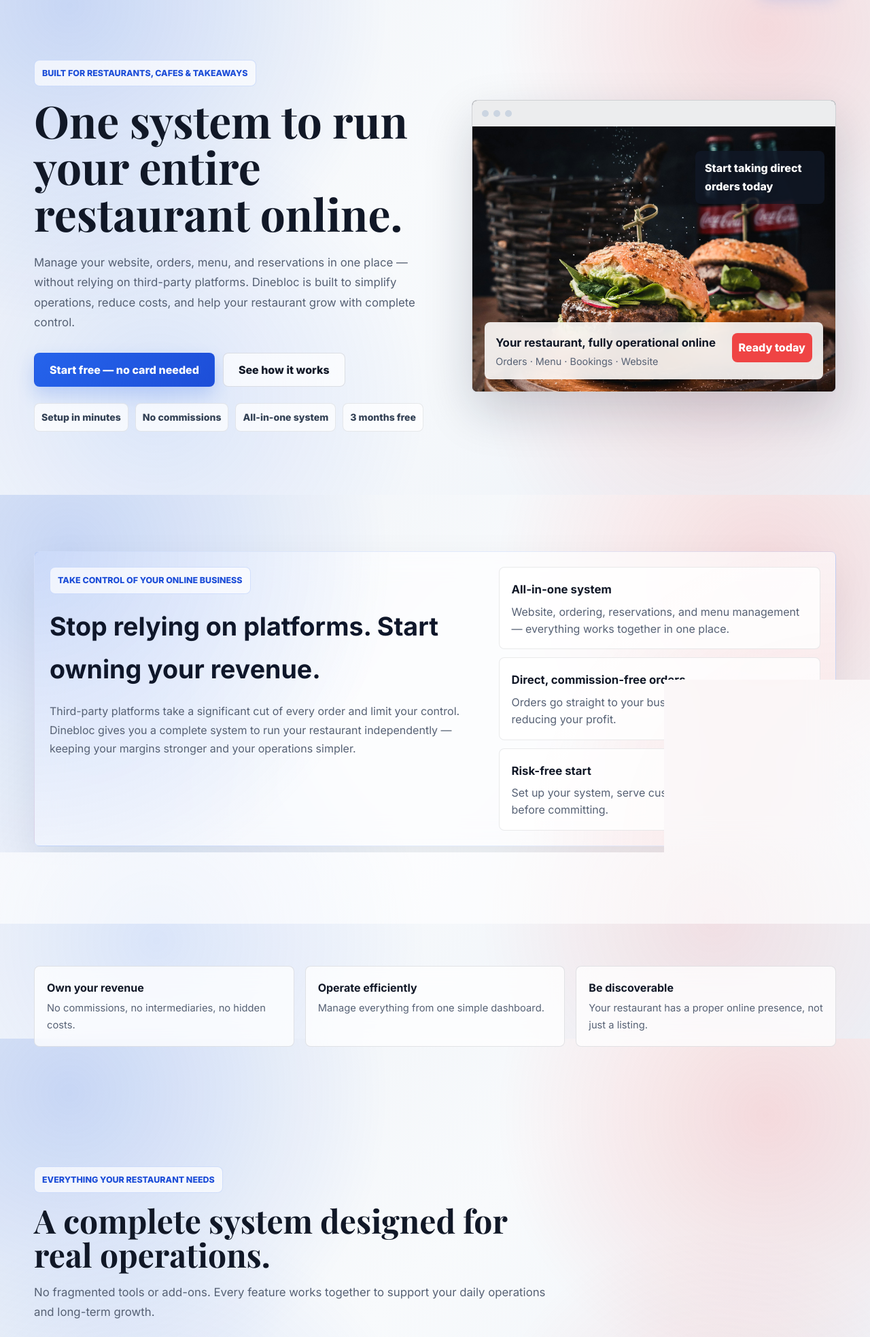
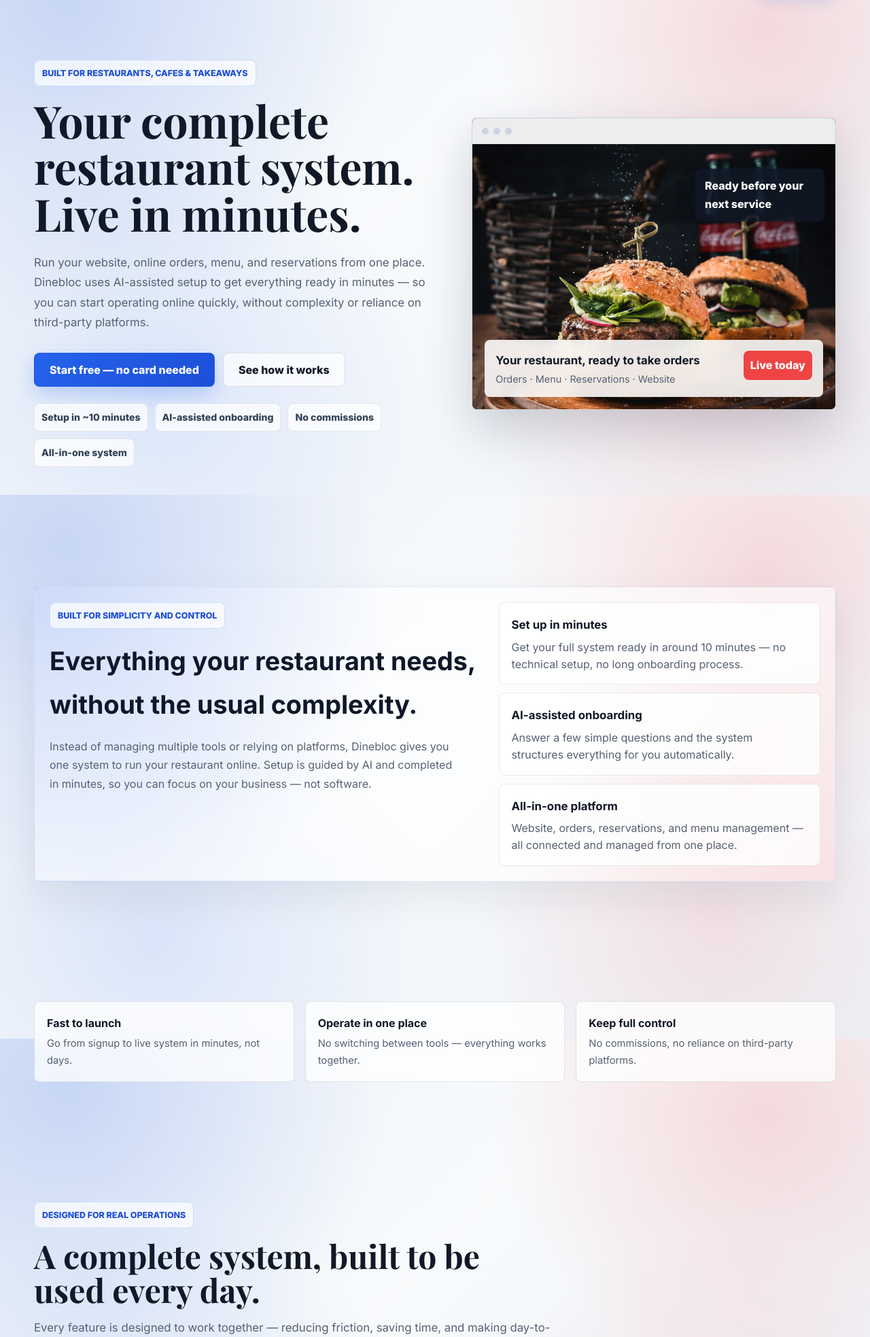
Before and after one commit to HadiHussain1/siteblocc, a Flask app: page / in a window 1280 px wide. Shown: the part 72-2039 px from the top of the page at 68% size. Run offline with Flask 3, Linux system fonts and the light colour scheme.

Commit message:
more fixes

```diff
--- a/templates/landing.html
+++ b/templates/landing.html
@@ -3,33 +3,32 @@
 <head>
   <meta charset="UTF-8">
   <meta name="viewport" content="width=device-width, initial-scale=1.0">
-  <title>Dinebloc — All-in-One Restaurant System to Grow Your Orders & Revenue</title>
+  <title>Dinebloc — All-in-One Restaurant System with Fast Setup & AI Assistance</title>
 
-  <meta name="description" content="Run your entire restaurant online from one system. Website, ordering, reservations, menus and more — set up in minutes. No commissions. Built for real restaurants in Australia.">
+  <meta name="description" content="Set up your complete restaurant system in minutes. Website, ordering, menu, and reservations — powered by AI and built to run everything in one place. No commissions.">
   <meta name="robots" content="index, follow">
-  <meta name="keywords" content="restaurant system australia, online ordering system restaurant, restaurant website and ordering, commission free ordering, restaurant management platform, takeaway system australia">
+  <meta name="keywords" content="restaurant system australia, online ordering system, AI restaurant setup, fast restaurant website setup, commission free ordering">
   <link rel="canonical" href="https://dinebloc.com/">
 
   <meta property="og:type" content="website">
-  <meta property="og:title" content="Dinebloc — All-in-One Restaurant System to Grow Your Orders & Revenue">
-  <meta property="og:description" content="Manage your entire restaurant online — website, orders, menu and reservations in one place. No commissions. Live in minutes.">
+  <meta property="og:title" content="Dinebloc — All-in-One Restaurant System">
+  <meta property="og:description" content="AI-assisted setup builds your restaurant system in minutes. Orders, menu, reservations — all in one place, no commissions.">
   <meta property="og:image" content="https://dinebloc.com/static/logo.png">
   <meta property="og:url" content="https://dinebloc.com">
 
   <meta name="twitter:card" content="summary_large_image">
-  <meta name="twitter:title" content="Dinebloc — All-in-One Restaurant System">
-  <meta name="twitter:description" content="Your complete restaurant system — not just a website. Orders, menus, bookings and more. No commissions.">
+  <meta name="twitter:title" content="Dinebloc — Restaurant System, Not Just a Website">
+  <meta name="twitter:description" content="AI-powered setup. Live in minutes. One system to run your restaurant online.">
 
   <link href="https://fonts.googleapis.com/css2?family=Inter:wght@400;500;600;700;800&family=Playfair+Display:wght@600;700&display=swap" rel="stylesheet">
   <link rel="stylesheet" href="{{ url_for('static', filename='css/main.css') }}">
   <link rel="stylesheet" href="{{ url_for('static', filename='css/animations.css') }}">
-  <link rel="icon" href="{{ url_for('uploads', filename='logo.webp') }}" sizes="any">
-  <link rel="shortcut icon" href="{{ url_for('uploads', filename='logo.webp') }}">
-  <link rel="apple-touch-icon" href="{{ url_for('uploads', filename='logo.webp') }}">
 </head>
+
 <body class="dinebloc-page">
 
-  <header class="sb-nav">
+
+    <header class="sb-nav">
     <div class="sb-container sb-nav-inner">
       <a class="sb-logo" href="{{ url_for('index') }}"><img class="sb-logo-mark" src="{{ url_for('uploads', filename='logo.webp') }}" alt="" aria-hidden="true">Dinebloc</a>
       <button class="sb-nav-toggle" aria-label="Toggle navigation" aria-expanded="false"><span></span><span></span><span></span></button>
@@ -46,14 +45,18 @@
     </div>
   </header>
 
+
 <main>
 
 <section class="sb-hero">
 <div class="sb-container sb-hero-grid">
+
 <div class="sb-hero-copy">
 <span class="sb-kicker">Built for restaurants, cafes & takeaways</span>
-<h1>One system to run your entire restaurant online.</h1>
-<p>Manage your website, orders, menu, and reservations in one place — without relying on third-party platforms. Dinebloc is built to simplify operations, reduce costs, and help your restaurant grow with complete control.</p>
+
+<h1>Your complete restaurant system. Live in minutes.</h1>
+
+<p>Run your website, online orders, menu, and reservations from one place. Dinebloc uses AI-assisted setup to get everything ready in minutes — so you can start operating online quickly, without complexity or reliance on third-party platforms.</p>
 
 <div class="sb-hero-actions">
 <a class="sb-btn sb-btn-primary sb-btn-large" href="/sign-up">Start free — no card needed</a>
@@ -61,10 +64,10 @@
 </div>
 
 <div class="sb-proof-row">
-<span>Setup in minutes</span>
+<span>Setup in ~10 minutes</span>
+<span>AI-assisted onboarding</span>
 <span>No commissions</span>
 <span>All-in-one system</span>
-<span>3 months free</span>
 </div>
 </div>
 
@@ -73,95 +76,100 @@
 <img src="{{ url_for('uploads', filename='burgers.jpg') }}">
 <div class="sb-board-panel">
 <div>
-<strong>Your restaurant, fully operational online</strong>
-<p>Orders · Menu · Bookings · Website</p>
+<strong>Your restaurant, ready to take orders</strong>
+<p>Orders · Menu · Reservations · Website</p>
 </div>
-<span>Ready today</span>
+<span>Live today</span>
 </div>
-<div class="sb-floating-note">Start taking direct orders today</div>
+<div class="sb-floating-note">Ready before your next service</div>
 </div>
+
 </div>
 </section>
 
 <section class="sb-trial-band">
 <div class="sb-container sb-trial-grid">
+
 <div class="sb-trial-copy">
-<span class="sb-kicker">Take control of your online business</span>
-<h2>Stop relying on platforms. Start owning your revenue.</h2>
-<p>Third-party platforms take a significant cut of every order and limit your control. Dinebloc gives you a complete system to run your restaurant independently — keeping your margins stronger and your operations simpler.</p>
+<span class="sb-kicker">Built for simplicity and control</span>
+<h2>Everything your restaurant needs, without the usual complexity.</h2>
+<p>Instead of managing multiple tools or relying on platforms, Dinebloc gives you one system to run your restaurant online. Setup is guided by AI and completed in minutes, so you can focus on your business — not software.</p>
 </div>
 
 <div class="sb-trial-panels">
+
 <div class="sb-trial-card">
-<strong>All-in-one system</strong>
-<span>Website, ordering, reservations, and menu management — everything works together in one place.</span>
+<strong>Set up in minutes</strong>
+<span>Get your full system ready in around 10 minutes — no technical setup, no long onboarding process.</span>
 </div>
 
 <div class="sb-trial-card">
-<strong>Direct, commission-free orders</strong>
-<span>Orders go straight to your business without platform fees reducing your profit.</span>
+<strong>AI-assisted onboarding</strong>
+<span>Answer a few simple questions and the system structures everything for you automatically.</span>
 </div>
 
 <div class="sb-trial-card">
-<strong>Risk-free start</strong>
-<span>Set up your system, serve customers, and see the value before committing.</span>
+<strong>All-in-one platform</strong>
+<span>Website, orders, reservations, and menu management — all connected and managed from one place.</span>
 </div>
+
 </div>
 </div>
 </section>
 
 <section class="sb-strip">
 <div class="sb-container sb-strip-grid">
-<div><strong>Own your revenue</strong><span>No commissions, no intermediaries, no hidden costs.</span></div>
-<div><strong>Operate efficiently</strong><span>Manage everything from one simple dashboard.</span></div>
-<div><strong>Be discoverable</strong><span>Your restaurant has a proper online presence, not just a listing.</span></div>
+<div><strong>Fast to launch</strong><span>Go from signup to live system in minutes, not days.</span></div>
+<div><strong>Operate in one place</strong><span>No switching between tools — everything works together.</span></div>
+<div><strong>Keep full control</strong><span>No commissions, no reliance on third-party platforms.</span></div>
 </div>
 </section>
 
 <section class="sb-section" id="features">
 <div class="sb-container">
+
 <div class="sb-section-head">
-<span class="sb-kicker">Everything your restaurant needs</span>
-<h2>A complete system designed for real operations.</h2>
-<p>No fragmented tools or add-ons. Every feature works together to support your daily operations and long-term growth.</p>
+<span class="sb-kicker">Designed for real operations</span>
+<h2>A complete system, built to be used every day.</h2>
+<p>Every feature is designed to work together — reducing friction, saving time, and making day-to-day management simpler.</p>
 </div>
 
 <div class="sb-feature-grid">
 
 <article class="sb-feature-card">
 <span>01</span>
-<h3>Smart setup</h3>
-<p>Your system is created quickly with structure, layout, and essential components already in place — no technical setup required.</p>
+<h3>AI-powered setup</h3>
+<p>Your system is structured automatically using AI, so you’re not starting from scratch or making technical decisions.</p>
 </article>
 
 <article class="sb-feature-card">
 <span>02</span>
 <h3>Online ordering</h3>
-<p>Accept pickup and delivery orders directly, without relying on external platforms or losing margins.</p>
+<p>Accept orders directly through your own system, without paying commissions or relying on external platforms.</p>
 </article>
 
 <article class="sb-feature-card">
 <span>03</span>
-<h3>Menu management</h3>
-<p>Update items, prices, and availability instantly so your customers always see accurate information.</p>
+<h3>Live menu management</h3>
+<p>Update items, prices, and availability instantly so your menu is always accurate.</p>
 </article>
 
 <article class="sb-feature-card">
 <span>04</span>
-<h3>Reservations</h3>
-<p>Handle bookings digitally, reduce interruptions during service, and stay organised.</p>
+<h3>Reservation handling</h3>
+<p>Take bookings directly through your system and stay organised during busy service periods.</p>
 </article>
 
 <article class="sb-feature-card">
 <span>05</span>
 <h3>Central dashboard</h3>
-<p>Manage orders, content, and operations from one interface designed for everyday use.</p>
+<p>Manage everything from one place — built for ease of use, not complexity.</p>
 </article>
 
 <article class="sb-feature-card">
 <span>06</span>
-<h3>Built to scale</h3>
-<p>As your restaurant grows, your system adapts — supporting more customers, more orders, and more visibility.</p>
+<h3>Scales with your business</h3>
+<p>Start simple and expand as needed — your system adapts as your restaurant grows.</p>
 </article>
 
 </div>
@@ -170,6 +178,7 @@
 
 <section class="sb-showcase">
 <div class="sb-container sb-showcase-grid">
+
 <div class="sb-food-stack">
 <img src="{{ url_for('uploads', filename='loaded-cheese-fries.jpg') }}">
 <img src="{{ url_for('uploads', filename='iced.jpg') }}">
@@ -177,71 +186,67 @@
 </div>
 
 <div class="sb-showcase-copy">
-<span class="sb-kicker">Why it matters</span>
-<h2>Small operational improvements create long-term impact.</h2>
-<p>Running everything through one system improves efficiency, reduces dependency on third parties, and strengthens your control over your business.</p>
+<span class="sb-kicker">Built for long-term value</span>
+<h2>Small improvements in setup and control lead to better outcomes over time.</h2>
+<p>By simplifying your setup and centralising operations, your restaurant runs more efficiently and retains more revenue.</p>
 
 <ul class="sb-check-list">
-<li>Keep full ownership of your customers and data</li>
-<li>Present your restaurant professionally online</li>
-<li>Reduce operational friction during busy service</li>
-<li>Build a direct relationship with your customers</li>
+<li>Launch quickly without technical barriers</li>
+<li>Operate without relying on third-party platforms</li>
+<li>Maintain control of your customer relationships</li>
+<li>Keep your operations simple and consistent</li>
 </ul>
+
 </div>
 </div>
 </section>
 
 <section class="sb-section sb-ai-band">
 <div class="sb-container sb-ai-grid">
+
 <div>
-<span class="sb-kicker">Simple from the start</span>
-<h2>Get set up quickly, without complexity.</h2>
+<span class="sb-kicker">Fast, guided setup</span>
+<h2>From idea to live system in minutes.</h2>
 </div>
 
 <div class="sb-ai-list">
-<p><strong>Provide basic details:</strong> your restaurant information is used to structure your system.</p>
-<p><strong>Everything is generated:</strong> core components are ready without manual setup.</p>
-<p><strong>Adjust anytime:</strong> customise and update as your business evolves.</p>
-<p><strong>Go live instantly:</strong> your system is ready when you are.</p>
+<p><strong>Answer a few questions:</strong> your restaurant details guide the setup process.</p>
+<p><strong>AI structures everything:</strong> layout, content, and core system are prepared automatically.</p>
+<p><strong>Make adjustments:</strong> refine details anytime through your dashboard.</p>
+<p><strong>Go live quickly:</strong> your system is ready to use almost immediately.</p>
 </div>
+
 </div>
 </section>
 
 <section class="sb-section" id="pricing">
 <div class="sb-container sb-pricing-panel">
+
 <div>
 <span class="sb-kicker">Pricing</span>
-<h2>Simple, predictable, and built for sustainability.</h2>
-<p>No commissions, no layered pricing, and no unexpected costs. One system, one price.</p>
+<h2>Simple, transparent, and built for sustainability.</h2>
+<p>No commissions, no hidden costs — just one system at a predictable monthly price.</p>
 </div>
 
 <div class="sb-price-card">
 <span>Start free</span>
-<strong>Continue with one flat monthly fee. No commissions, no contracts, full control.</strong>
+<strong>Continue with one flat monthly fee. No commissions, no lock-in contracts.</strong>
 <a class="sb-btn sb-btn-primary" href="{{ url_for('contact_page') }}">Ask about pricing</a>
 </div>
+
 </div>
 </section>
 
 <section class="sb-final-cta">
 <div class="sb-container">
-<span class="sb-kicker">Take control of your restaurant today</span>
-<h2>Run your restaurant online — your way.</h2>
-<p>Set up quickly, operate efficiently, and grow without relying on external platforms.</p>
+<span class="sb-kicker">Get started when you're ready</span>
+<h2>Set up quickly. Operate simply. Stay in control.</h2>
+<p>Your system can be ready in minutes, giving you everything needed to run your restaurant online effectively.</p>
 <a class="sb-btn sb-btn-primary sb-btn-large" href="/sign-up">Start free</a>
 </div>
 </section>
 
 </main>
 
-<footer class="sb-footer">
-<div class="sb-container sb-footer-grid">
-<div>
-<a class="sb-logo" href="{{ url_for('index') }}">Dinebloc</a>
-<p>A complete system designed to help restaurants operate independently and grow sustainably online.</p>
-</div>
-</div>
-</footer>
-
 </body>
 </html>
```
